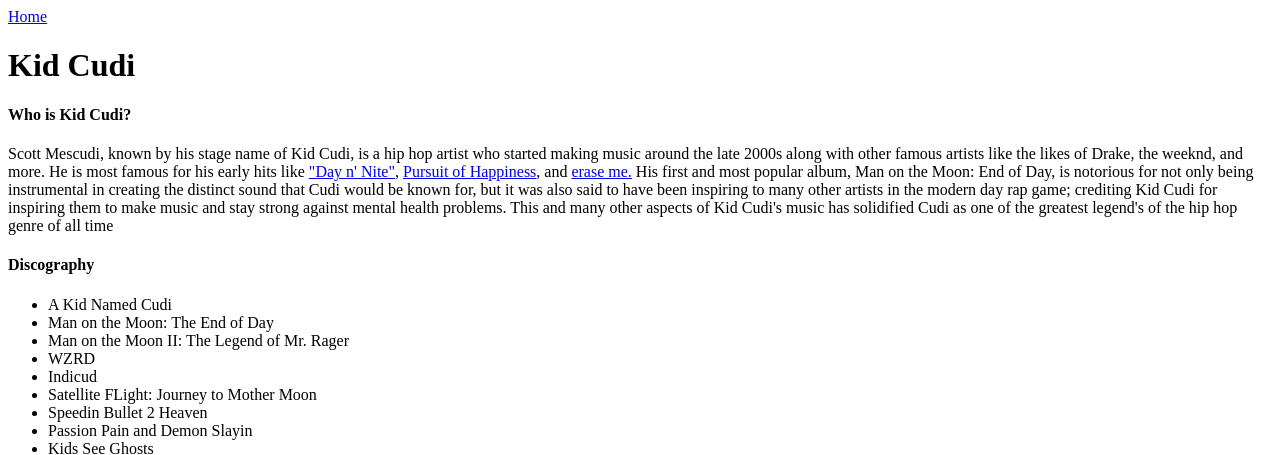
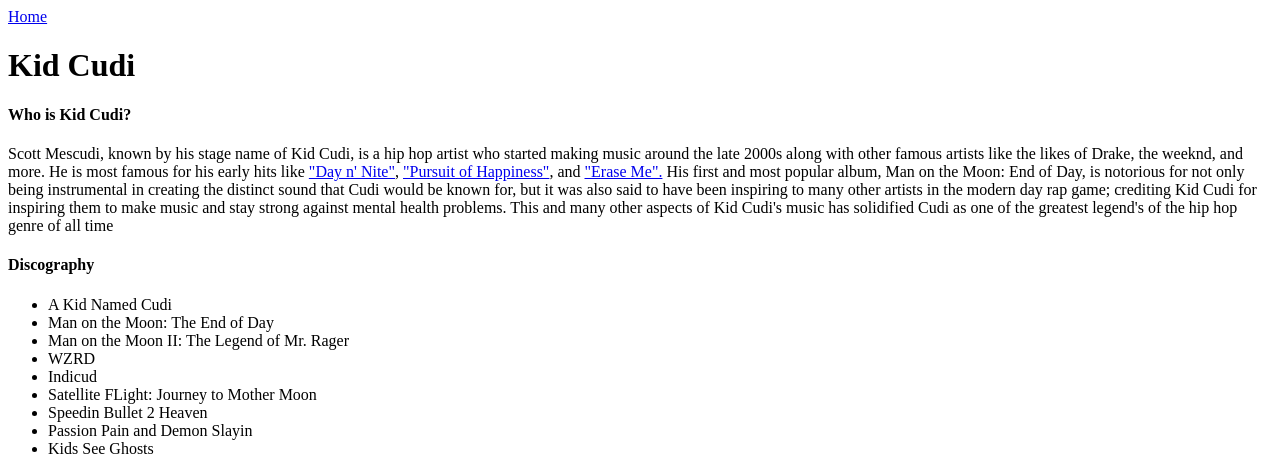
Before and after one commit to mbahai22/HeLlO_wOrLd, a plain HTML site: page Kid Cudi.html in a window 1280 px wide. Shown: the top 455 px of the page. Drawn offline with Linux system fonts and the light colour scheme.

Commit message:
Update Kid Cudi.html

```diff
--- a/Kid Cudi.html
+++ b/Kid Cudi.html
@@ -8,7 +8,7 @@
 	<a href="index.html">Home</a>
 <h1>Kid Cudi</h1>
 <h4>Who is Kid Cudi?</h4>
-<p>Scott Mescudi, known by his stage name of Kid Cudi, is a hip hop artist who started making music around the late 2000s along with other famous artists like the likes of Drake, the weeknd, and more. He is most famous for his early hits like <a href="youtube.com/watch?v=VrDfSZ_6f4U">"Day n' Nite"</a>, <a href="https://www.youtube.com/watch?v=7xzU9Qqdqww">Pursuit of Happiness</a>, and <a href="https://www.youtube.com/watch?v=ICaTsTkBPV8">erase me.</a> His first and most popular album, Man on the Moon: End of Day, is notorious for not only being instrumental in creating the distinct sound that Cudi would be known for, but it was also said to have been inspiring to many other artists in the modern day rap game; crediting Kid Cudi for inspiring them to make music and stay strong against mental health problems. This and many other aspects of Kid Cudi's music has solidified Cudi as one of the greatest legend's of the hip hop genre of all time</p>
+<p>Scott Mescudi, known by his stage name of Kid Cudi, is a hip hop artist who started making music around the late 2000s along with other famous artists like the likes of Drake, the weeknd, and more. He is most famous for his early hits like <a href="youtube.com/watch?v=VrDfSZ_6f4U">"Day n' Nite"</a>, <a href="https://www.youtube.com/watch?v=7xzU9Qqdqww">"Pursuit of Happiness"</a>, and <a href="https://www.youtube.com/watch?v=ICaTsTkBPV8">"Erase Me".</a> His first and most popular album, Man on the Moon: End of Day, is notorious for not only being instrumental in creating the distinct sound that Cudi would be known for, but it was also said to have been inspiring to many other artists in the modern day rap game; crediting Kid Cudi for inspiring them to make music and stay strong against mental health problems. This and many other aspects of Kid Cudi's music has solidified Cudi as one of the greatest legend's of the hip hop genre of all time</p>
 <h4>Discography</h4>
 <ul>
 	<li>A Kid Named Cudi</li>
```
